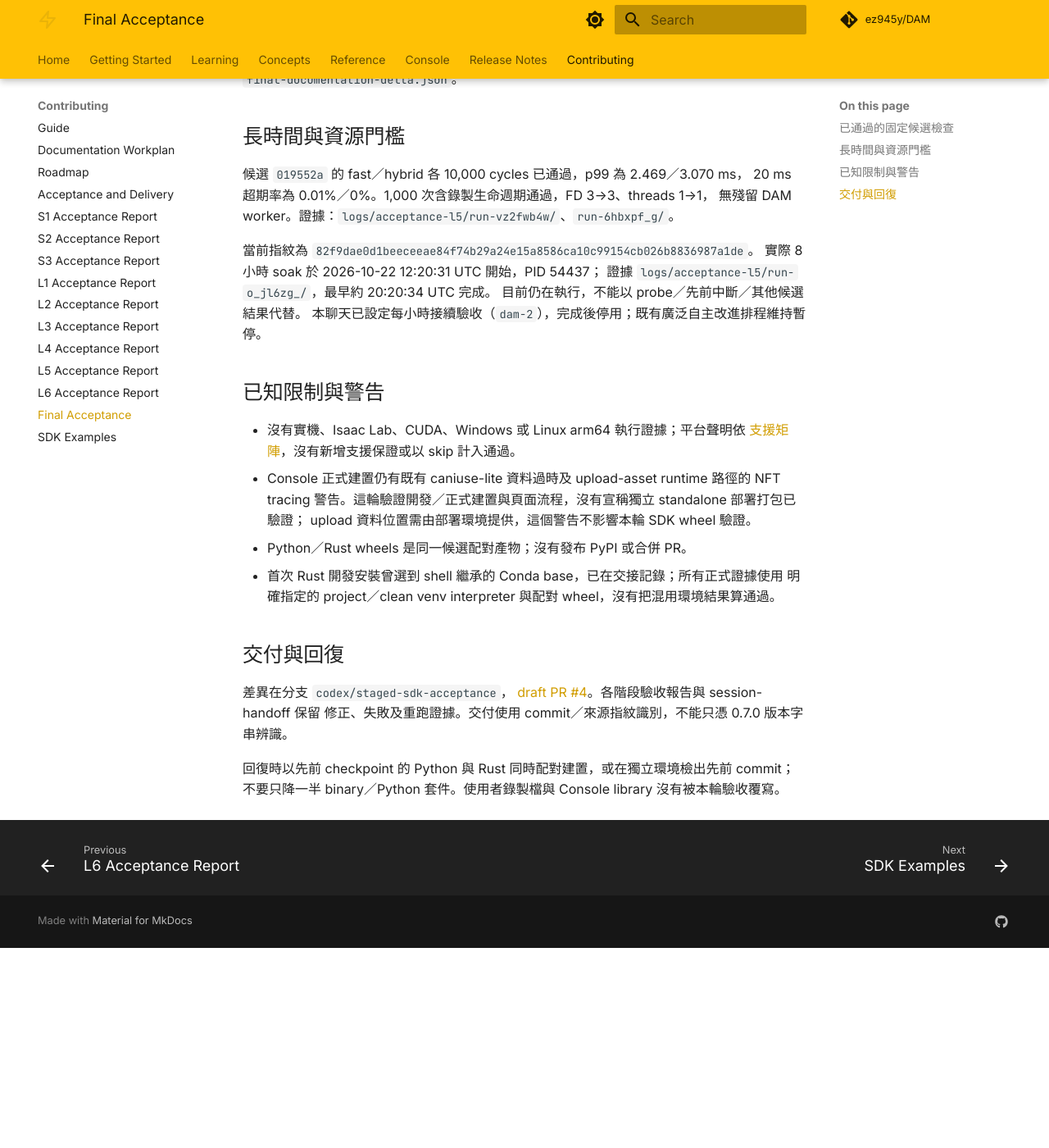
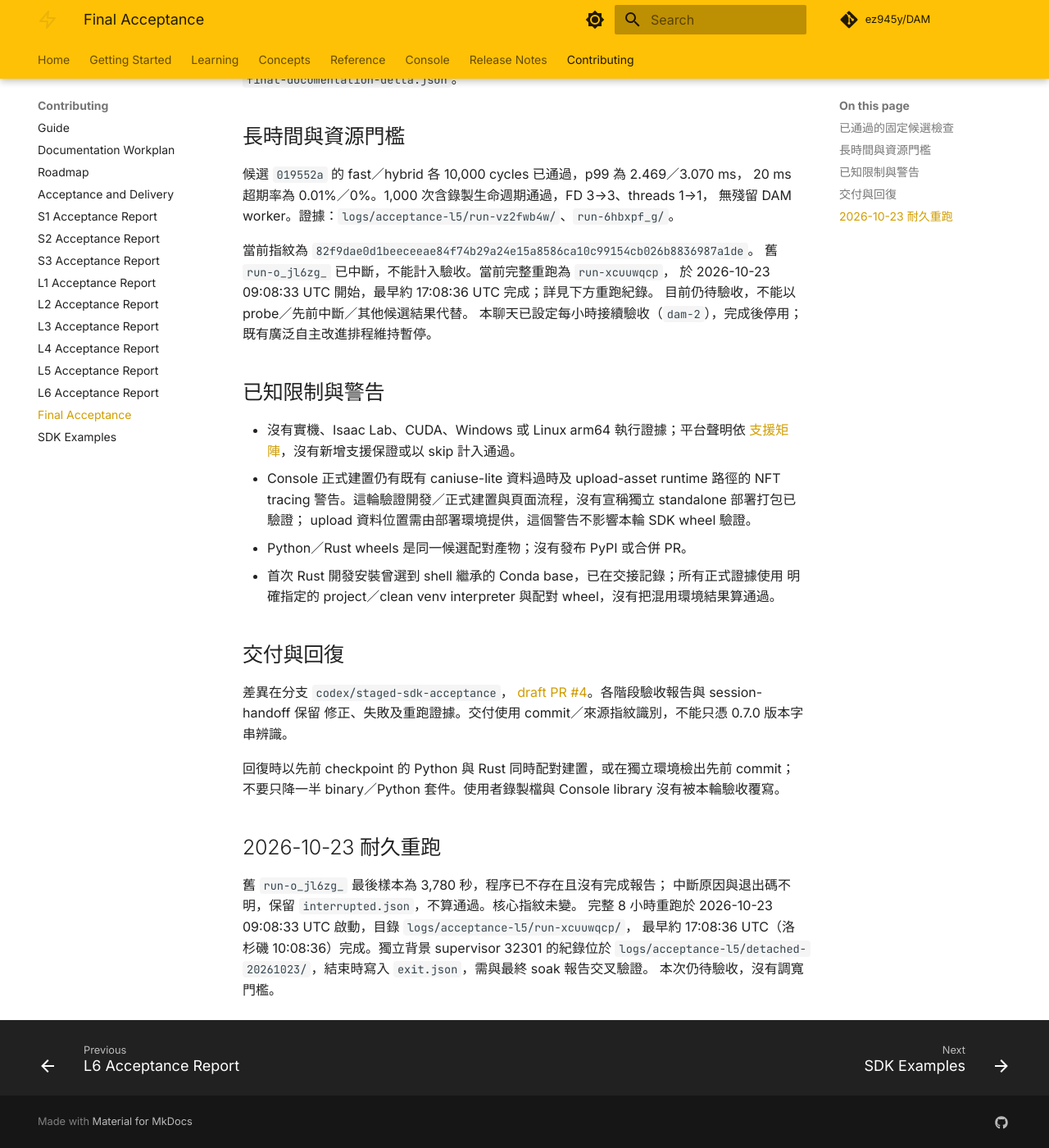
Before and after one commit to ez945y/DAM, an MkDocs documentation site: the page built from docs/acceptance-final.md, in a window 1280 px wide and 1400 px high, scrolled down 902 px. Shown: the whole window at 82% size. Built offline with MkDocs 1.6.1 and Material for MkDocs 9.7.7, drawn with Linux system fonts in a browser that asks for light colours; comment, search, counter and statistics services are not loaded; before the commit the page ends 2058 px from its top, so only the background shows below that.

Commit message:
docs: preserve interrupted soak and track detached rerun

```diff
--- a/docs/acceptance-final.md
+++ b/docs/acceptance-final.md
@@ -26,9 +26,9 @@
 無殘留 DAM worker。證據：`logs/acceptance-l5/run-vz2fwb4w/`、`run-6hbxpf_g/`。
 
 當前指紋為 `82f9dae0d1beeceeae84f74b29a24e15a8586ca10c99154cb026b8836987a1de`。
-實際 8 小時 soak 於 2026-10-22 12:20:31 UTC 開始，PID 54437；
-證據 `logs/acceptance-l5/run-o_jl6zg_/`，最早約 20:20:34 UTC 完成。
-目前仍在執行，不能以 probe／先前中斷／其他候選結果代替。
+舊 `run-o_jl6zg_` 已中斷，不能計入驗收。當前完整重跑為 `run-xcuuwqcp`，
+於 2026-10-23 09:08:33 UTC 開始，最早約 17:08:36 UTC 完成；詳見下方重跑紀錄。
+目前仍待驗收，不能以 probe／先前中斷／其他候選結果代替。
 本聊天已設定每小時接續驗收（`dam-2`），完成後停用；既有廣泛自主改進排程維持暫停。
 
 ## 已知限制與警告
@@ -50,3 +50,12 @@
 
 回復時以先前 checkpoint 的 Python 與 Rust 同時配對建置，或在獨立環境檢出先前 commit；
 不要只降一半 binary／Python 套件。使用者錄製檔與 Console library 沒有被本輪驗收覆寫。
+
+## 2026-10-23 耐久重跑
+
+舊 `run-o_jl6zg_` 最後樣本為 3,780 秒，程序已不存在且沒有完成報告；
+中斷原因與退出碼不明，保留 `interrupted.json`，不算通過。核心指紋未變。
+完整 8 小時重跑於 2026-10-23 09:08:33 UTC 啟動，目錄 `logs/acceptance-l5/run-xcuuwqcp/`，
+最早約 17:08:36 UTC（洛杉磯 10:08:36）完成。獨立背景 supervisor 32301 的紀錄位於
+`logs/acceptance-l5/detached-20261023/`，結束時寫入 `exit.json`，需與最終 soak 報告交叉驗證。
+本次仍待驗收，沒有調寬門檻。
```
Also changed, not shown: claude-progress.md (+7 -0 lines), docs/acceptance-l5.md (+9 -0 lines), session-handoff.md (+7 -0 lines).
